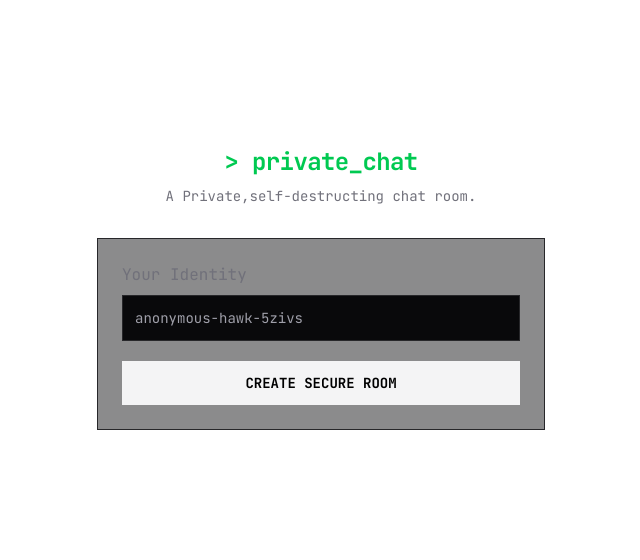
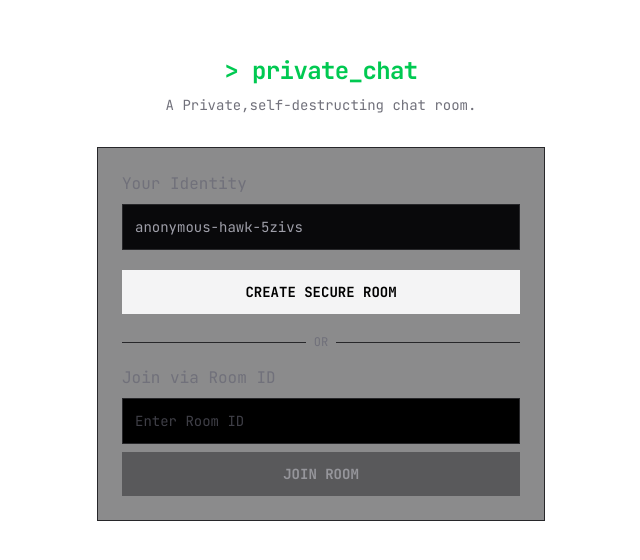
Before and after one commit to Abhiraj35/Real-time-chat-app, a Next.js app: page / in a window 1280 px wide. Shown: the part 112-672 px from the top of the page, without its empty margins (319-959 px from the left). Built offline with nearby package versions, Linux system fonts and the light colour scheme; what @elysiajs/eden would draw is missing.

Commit message:
feat: Implement joining rooms via ID on the homepage and update room link copy to use only the room ID.

```diff
--- a/src/app/page.tsx
+++ b/src/app/page.tsx
@@ -3,7 +3,7 @@ import { useUsername } from "@/hooks/use-username";
 import { client } from "@/lib/client";
 import { useMutation } from "@tanstack/react-query";
 import { useRouter, useSearchParams } from "next/navigation";
-import { Suspense } from "react";
+import { Suspense, useState } from "react";
 
 const page = () => {
   return <Suspense fallback={<div>Loading...</div>}>
@@ -14,6 +14,7 @@ const page = () => {
 function Lobby() {
   const { username } = useUsername()
   const router = useRouter()
+  const [roomId, setRoomId] = useState("")
 
   const searchParams = useSearchParams()
   const wasDestroyed = searchParams.get("destroy") === "true"
@@ -86,6 +87,30 @@ function Lobby() {
                 "CREATE SECURE ROOM"
               )}
             </button>
+            <div className="flex items-center gap-2 my-4">
+              <div className="h-px bg-zinc-800 flex-1" />
+              <span className="text-xs text-zinc-500 font-mono">OR</span>
+              <div className="h-px bg-zinc-800 flex-1" />
+            </div>
+
+            <div className="space-y-2">
+              <label className="flex items-center text-zinc-500">Join via Room ID</label>
+              <input
+                value={roomId}
+                onChange={(e) => setRoomId(e.target.value)}
+                placeholder="Enter Room ID"
+                type="text"
+                className="w-full bg-black border border-zinc-800 focus:border-zinc-700 focus:outline-none transition-colors text-zinc-100 placeholder:text-zinc-700 p-3 text-sm"
+              />
+
+              <button
+                disabled={!roomId.trim()}
+                onClick={() => router.push(`/room/${roomId}`)}
+                className="w-full bg-zinc-800 text-zinc-400 p-3 text-sm font-bold hover:bg-zinc-700 hover:text-zinc-200 transition-colors cursor-pointer disabled:opacity-50 disabled:cursor-not-allowed"
+              >
+                JOIN ROOM
+              </button>
+            </div>
           </div>
         </div>
       </div>
--- a/src/app/room/[roomId]/page.tsx
+++ b/src/app/room/[roomId]/page.tsx
@@ -105,8 +105,7 @@ const page = () => {
         }
     })
     const copyLink = () => {
-        const url = window.location.href
-        navigator.clipboard.writeText(url)
+        navigator.clipboard.writeText(roomId)
 
         setCopyStatus("COPIED!")
         setTimeout(() => {
```
